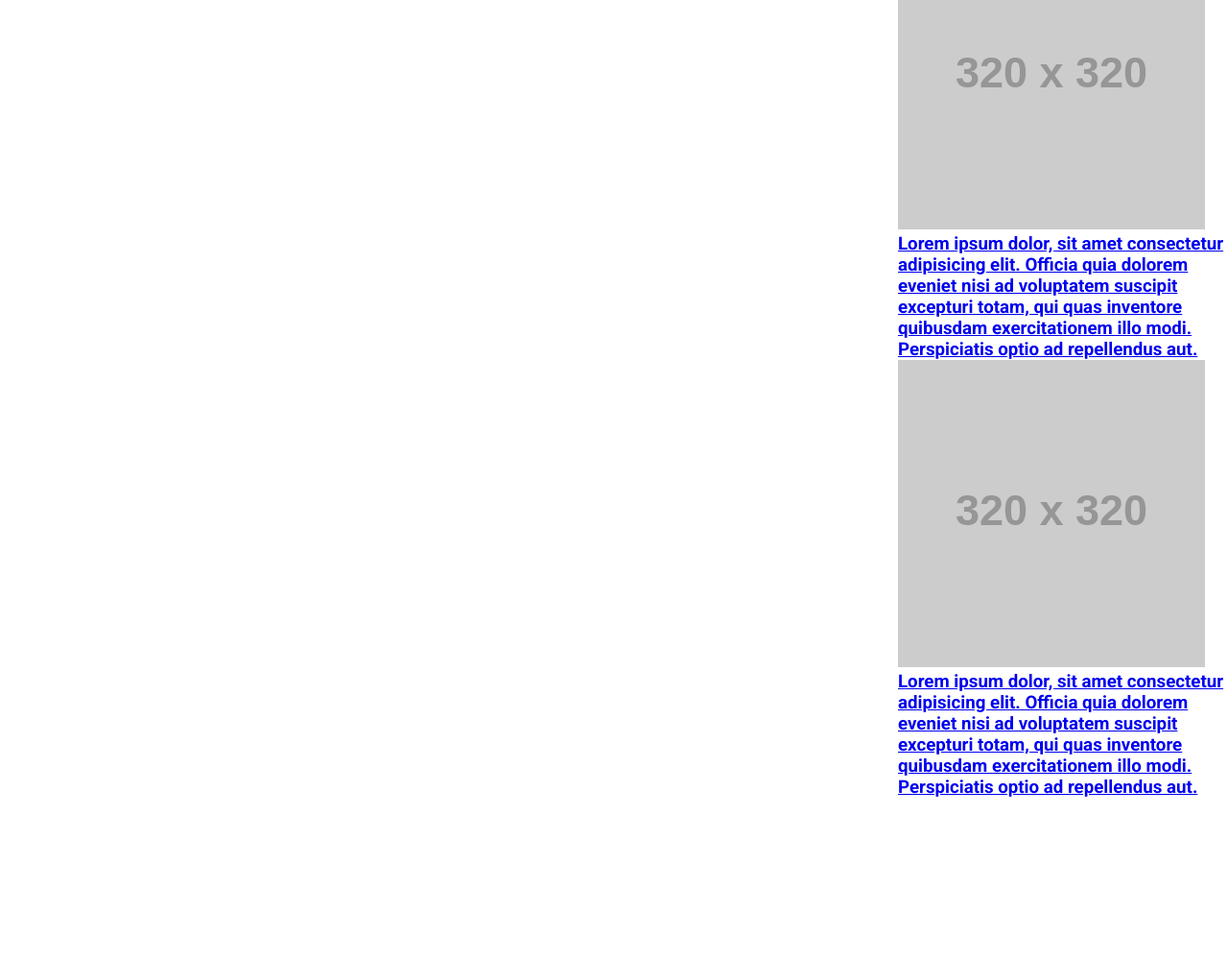
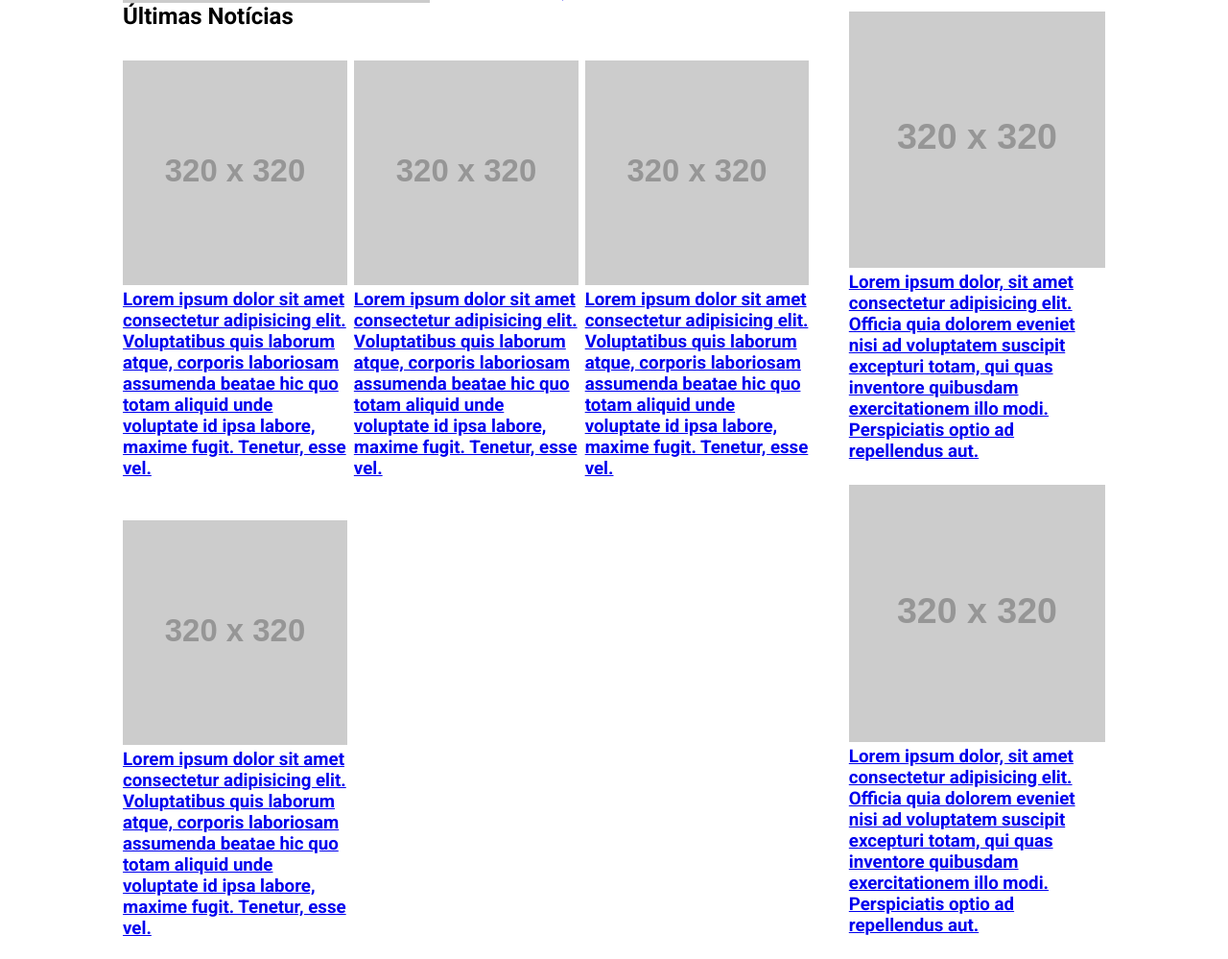
Before and after one commit to Tarcio2020/T9-News, a plain HTML site: page index.html in a window 1280 px wide. Shown: the part 707-1706 px from the top of the page at 96% size. Before the commit the page ends 1538 px from the top, so only its background shows below. Drawn offline with Linux system fonts and the light colour scheme; placeholder pictures from the web are drawn by us.

Commit message:
add_menu

```diff
--- a/index.html
+++ b/index.html
@@ -27,7 +27,7 @@
         </div>
         <div>
             <nav>
-                <ul class="menu">
+                <ul class="container menu">
                     <li>
 
                         Esportes
@@ -65,7 +65,7 @@
             </nav>
         </div>
     </header>
-    <div class="conteudo">
+    <div class=" container conteudo">
         <main>
             <section class="destaque">
                <h2>Em Destaque</h2>
@@ -77,6 +77,40 @@
                         </h3>
                     </a>
                </article>
+            </section>
+            <section>
+                <h2>Últimas Notícias</h2>
+                <div class="noticias">
+                    <article class="noticia">
+                            <a href="#">
+                                <img src="https://via.placeholder.com/320x320"/>
+                                <h3>
+                                    Lorem ipsum dolor sit amet consectetur adipisicing elit. Voluptatibus quis laborum atque, corporis laboriosam assumenda beatae hic quo totam aliquid unde voluptate id ipsa labore, maxime fugit. Tenetur, esse vel.
+                                </h3>
+                            </a>
+                    </article>  <article class="noticia">
+                    <a href="#">
+                            <img src="https://via.placeholder.com/320x320"/>
+                            <h3>
+                                Lorem ipsum dolor sit amet consectetur adipisicing elit. Voluptatibus quis laborum atque, corporis laboriosam assumenda beatae hic quo totam aliquid unde voluptate id ipsa labore, maxime fugit. Tenetur, esse vel.
+                            </h3>
+                            </a>
+                    </article>  <article class="noticia">
+                    <a href="#">
+                        <img src="https://via.placeholder.com/320x320"/>
+                        <h3>
+                            Lorem ipsum dolor sit amet consectetur adipisicing elit. Voluptatibus quis laborum atque, corporis laboriosam assumenda beatae hic quo totam aliquid unde voluptate id ipsa labore, maxime fugit. Tenetur, esse vel.
+                        </h3>
+                    </a>
+                    </article>  <article class="noticia">
+                    <a href="#">
+                    <img src="https://via.placeholder.com/320x320"/>
+                    <h3>
+                        Lorem ipsum dolor sit amet consectetur adipisicing elit. Voluptatibus quis laborum atque, corporis laboriosam assumenda beatae hic quo totam aliquid unde voluptate id ipsa labore, maxime fugit. Tenetur, esse vel.
+                    </h3>
+                </a>
+                </article>
+                </div>
             </section>
         </main>
         <aside>
--- a/style.css
+++ b/style.css
@@ -22,6 +22,7 @@ header .container {
 header {
     padding: 16px 0 0;
     border-bottom: 1px solid #ccc;
+    margin-bottom: 56px;
 }
 
 .submenu {
@@ -31,7 +32,8 @@ header {
     left: 0;
     max-width: 300px;
     top: 100%;
-    background-color: #ccc;
+
+
 }
 
 .menu > li {
@@ -93,5 +95,13 @@ aside {
 }
 
 aside .noticia {
+    margin-bottom: 24px;
+}
 
+
+.noticias {
+    display: grid;
+    grid-template-columns: repeat(3, 32.6%);
+    column-gap: 1%;
+    row-gap: 5%;
 }
```
